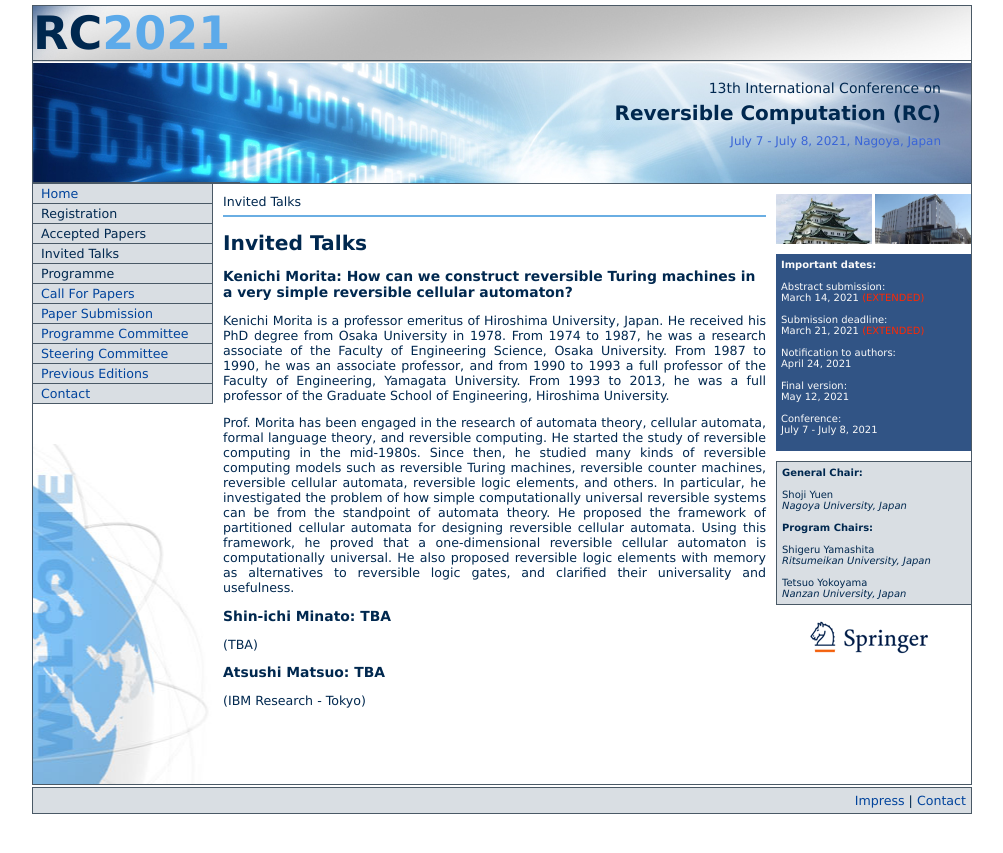
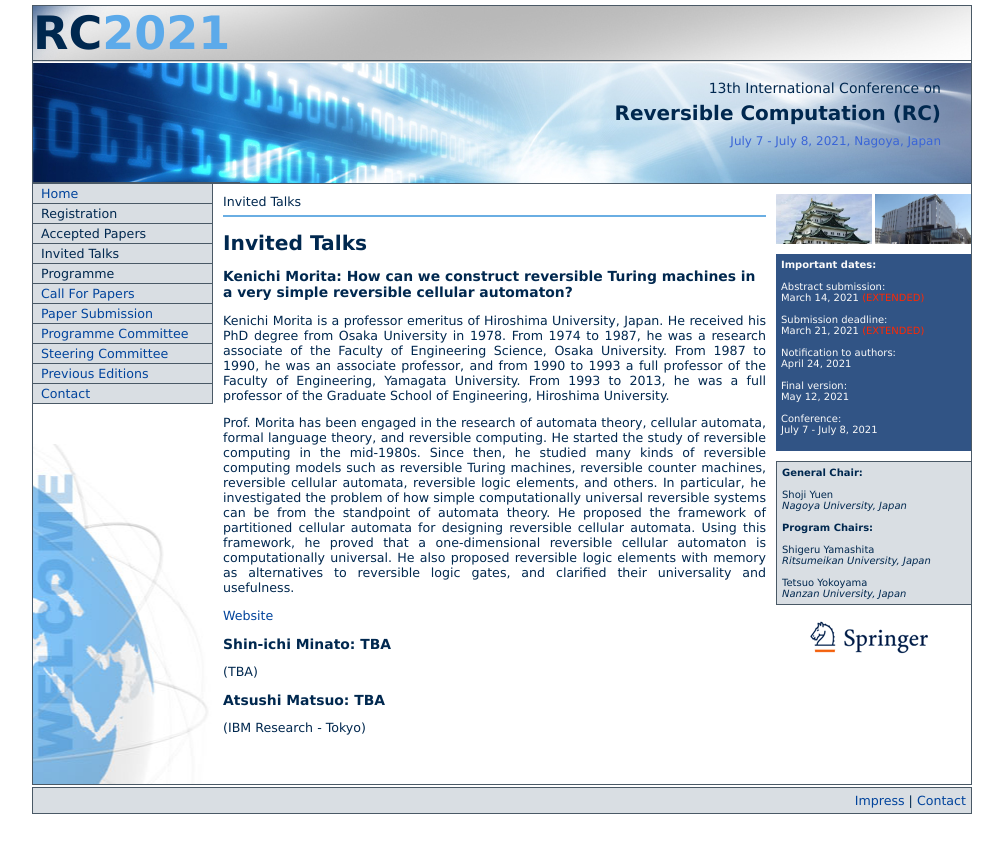
Before and after one commit to reversible-computation-2021/reversible-computation-2021.github.io, a Jekyll site: the page built from invited/index.html, in a window 1280 px wide. Shown: the top 853 px of the page, without its empty margins (139-1142 px from the left). Built offline with Jekyll 4.4.1, drawn with Linux system fonts in a browser that asks for light colours.

Commit message:
2021/03/23

```diff
--- a/invited/index.html
+++ b/invited/index.html
@@ -9,6 +9,9 @@ title: Invited Talks
 </p>
 <p>
   Prof. Morita has been engaged in the research of automata theory, cellular automata, formal language theory, and reversible computing.  He started the study of reversible computing in the mid-1980s.  Since then, he studied many kinds of reversible computing models such as reversible Turing machines, reversible counter machines, reversible cellular automata, reversible logic elements, and others.  In particular, he investigated the problem of how simple computationally universal reversible systems can be from the standpoint of automata theory.  He proposed the framework of partitioned cellular automata for designing reversible cellular automata.  Using this framework, he proved that a one-dimensional reversible cellular automaton is computationally universal.  He also proposed reversible logic elements with memory as alternatives to reversible logic gates, and clarified their universality and usefulness.
+</p>
+<p>
+  <a href="https://scholar.google.com/citations?user=kujUxFYAAAAJ" target="_blank">Website</a>
 </p>
 
 <h2>Shin-ichi Minato: TBA</h2>
```
